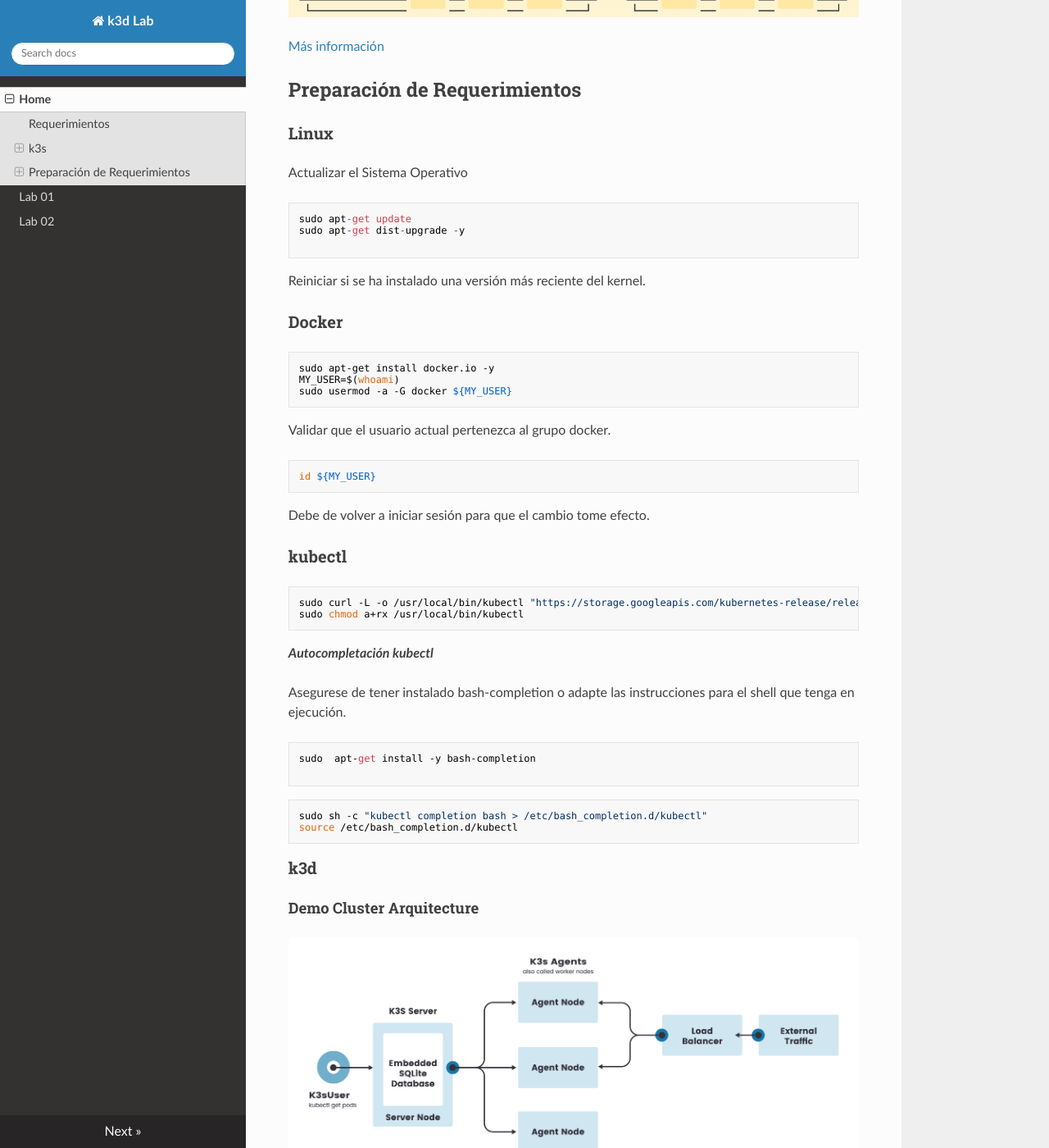
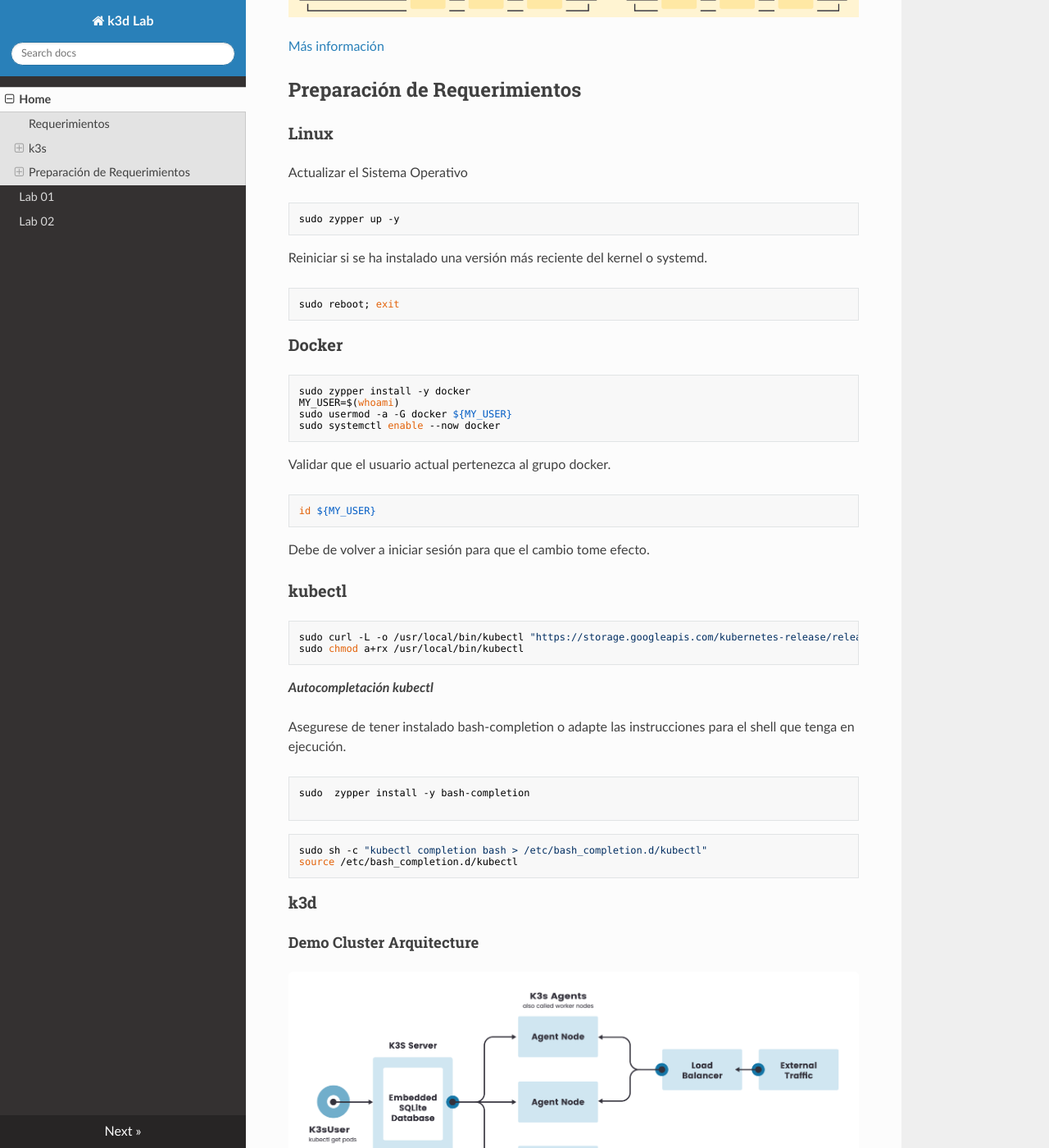
Before and after one commit to xandradx/k3d-lab, an MkDocs documentation site: the page built from docs/README.md, in a window 1280 px wide and 1400 px high, scrolled down 1339 px. Shown: the whole window at 82% size. Built offline with MkDocs 1.6.1, drawn with Linux system fonts in a browser that asks for light colours; nearby versions of some CDN libraries; some of the changed text lies outside the part shown.

Commit message:
Update README.md

````diff
--- a/docs/README.md
+++ b/docs/README.md
@@ -47,22 +47,24 @@ Estructura
 Actualizar el Sistema Operativo
 
 ```
-sudo apt-get update
-sudo apt-get dist-upgrade -y
+sudo zypper up -y
+```
+
+Reiniciar si se ha instalado una versión más reciente del kernel o systemd.
 
 ```
-
-Reiniciar si se ha instalado una versión más reciente del kernel.
-
+sudo reboot; exit
+```
 
 
 
 ### Docker
 
 ```
-sudo apt-get install docker.io -y
+sudo zypper install -y docker
 MY_USER=$(whoami)
 sudo usermod -a -G docker ${MY_USER}
+sudo systemctl enable --now docker
 ```
 
 Validar que el usuario actual pertenezca al grupo docker.
@@ -85,7 +87,7 @@ sudo chmod a+rx /usr/local/bin/kubectl
 Asegurese de tener instalado bash-completion o adapte las instrucciones para el shell que tenga en ejecución.
 
 ```
-sudo  apt-get install -y bash-completion
+sudo  zypper install -y bash-completion
 
 ```
 
````
Also changed, not shown: other parts of docs/README.md (+1 -1 lines).
